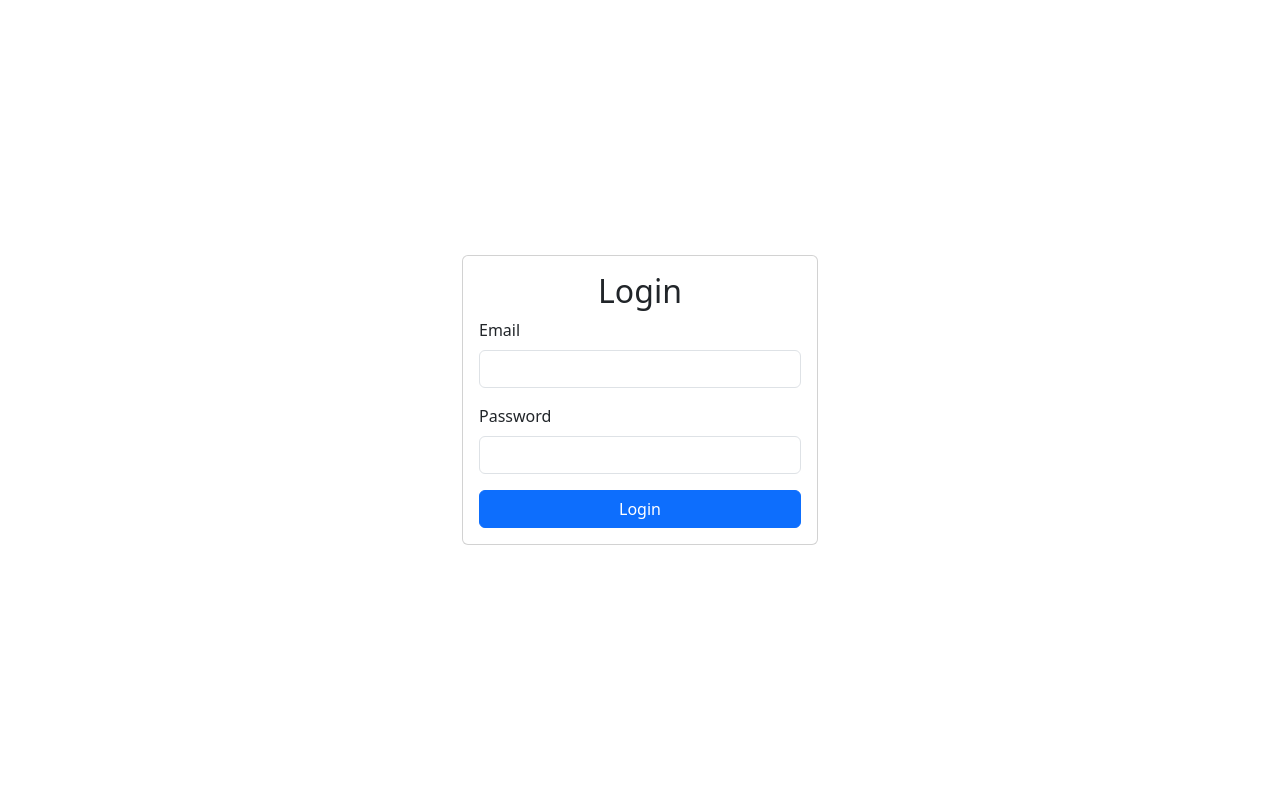
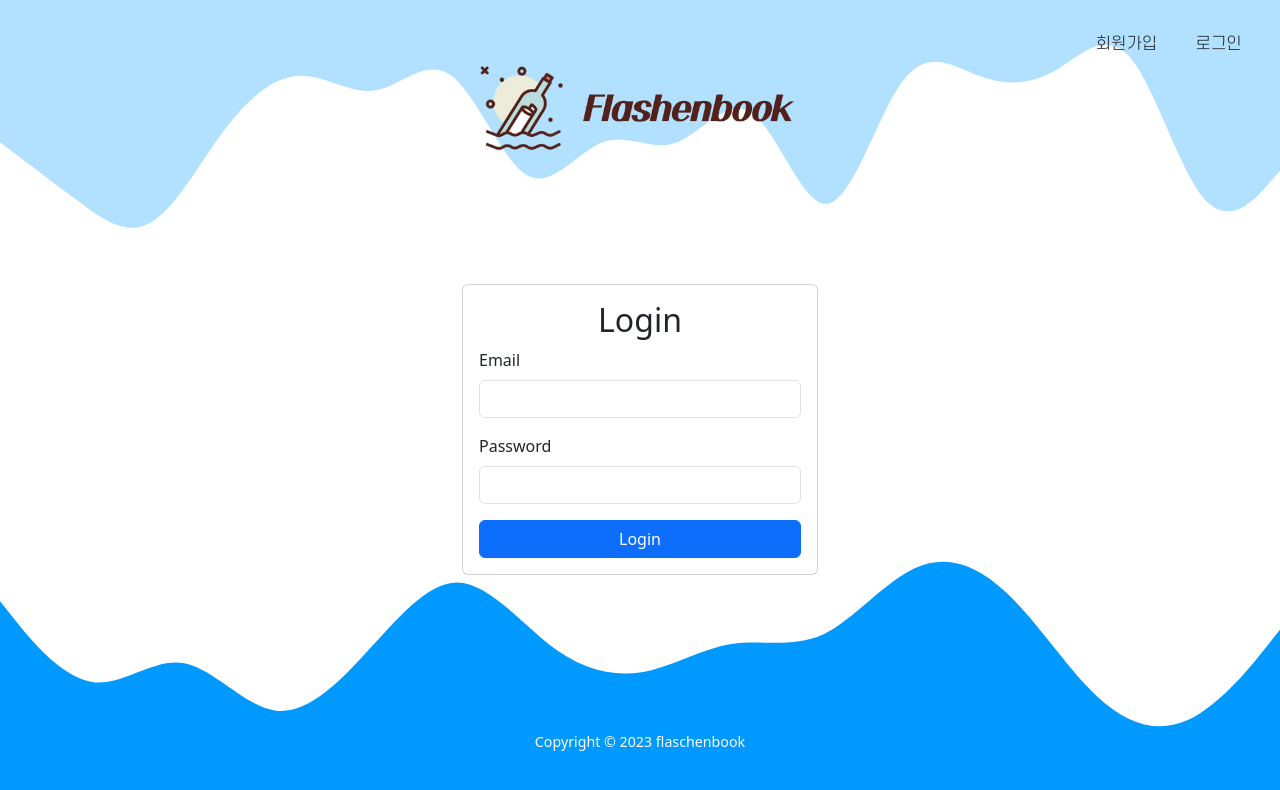
Before and after one commit to FlaschenbookProject/Flaschenbook, a React (Create React App) app in the folder flaschenbook-react-app/: page /login in a window 1280 px wide. Shown: the top 790 px of the page. Built offline with nearby package versions, Linux system fonts and the light colour scheme.

Commit message:
style : header, footer 적용

```diff
--- a/flaschenbook-react-app/src/components/Login.js
+++ b/flaschenbook-react-app/src/components/Login.js
@@ -1,6 +1,8 @@
 import React, { useContext, useState } from "react";
 import AppContext from "../context";
 import { useNavigate } from "react-router-dom";
+import MainLogo from "./MainLogo";
+import Footer from "./Footer";
 import "bootstrap/dist/css/bootstrap.min.css";
 
 function Login(props) {
@@ -48,8 +50,16 @@ function Login(props) {
   };
 
   return (
+    <div className="main-page">
+      <header>
+        <div className="logo">
+          <MainLogo />
+          {/* 로고 이미지 */}
+        </div>
+      </header>
+      <main>
         <div className="container">
-      <div className="row justify-content-center align-items-center vh-100">
+          <div className="row justify-content-center">
             <div className="col-md-4">
               <div className="card">
                 <div className="card-body">
@@ -95,6 +105,11 @@ function Login(props) {
             </div>
           </div>
         </div>
+      </main>
+      <div className="footer">
+        <Footer />
+      </div>
+    </div>
   );
 }
 
```
Lines whose indentation alone changed are shown as unchanged.
